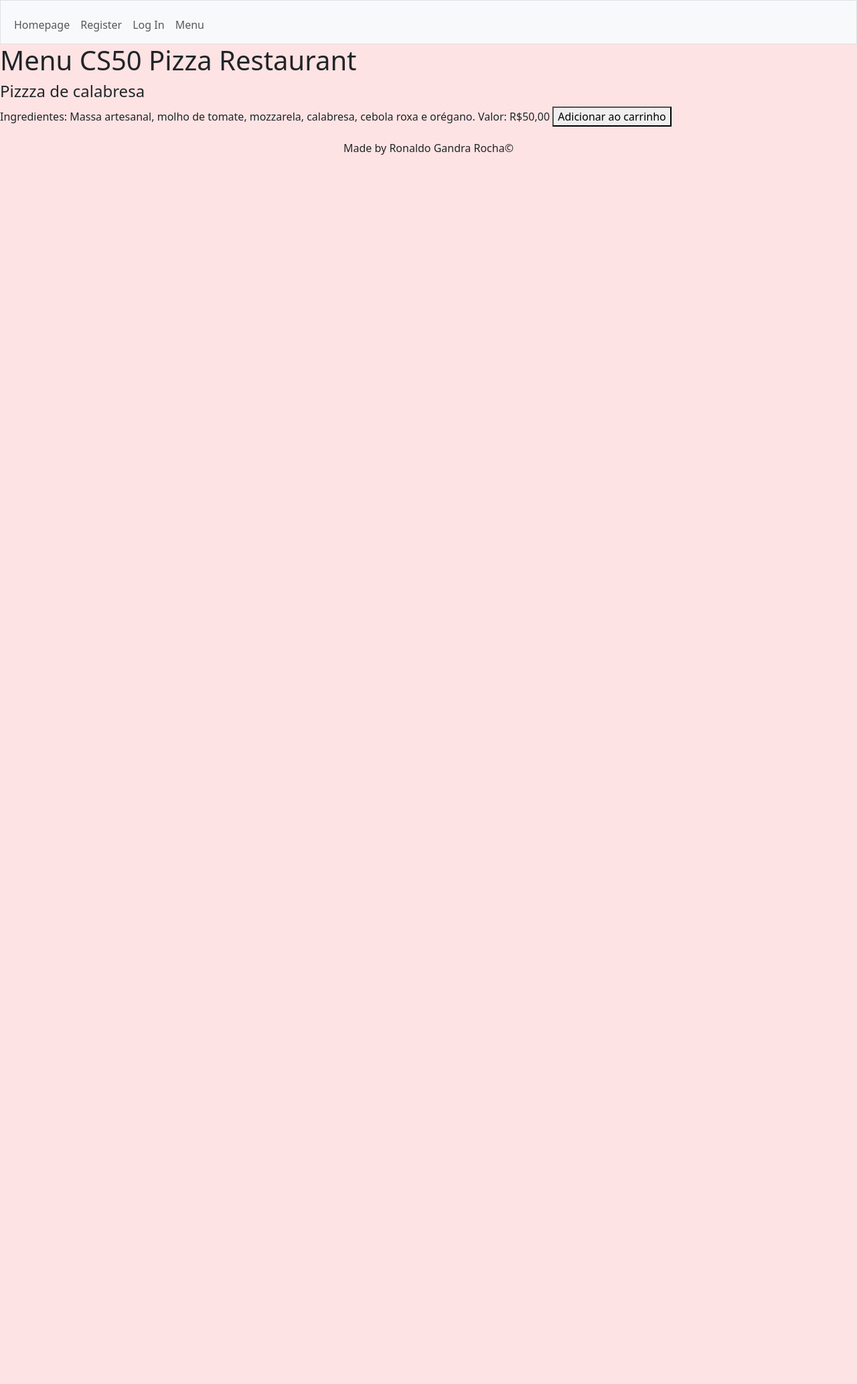
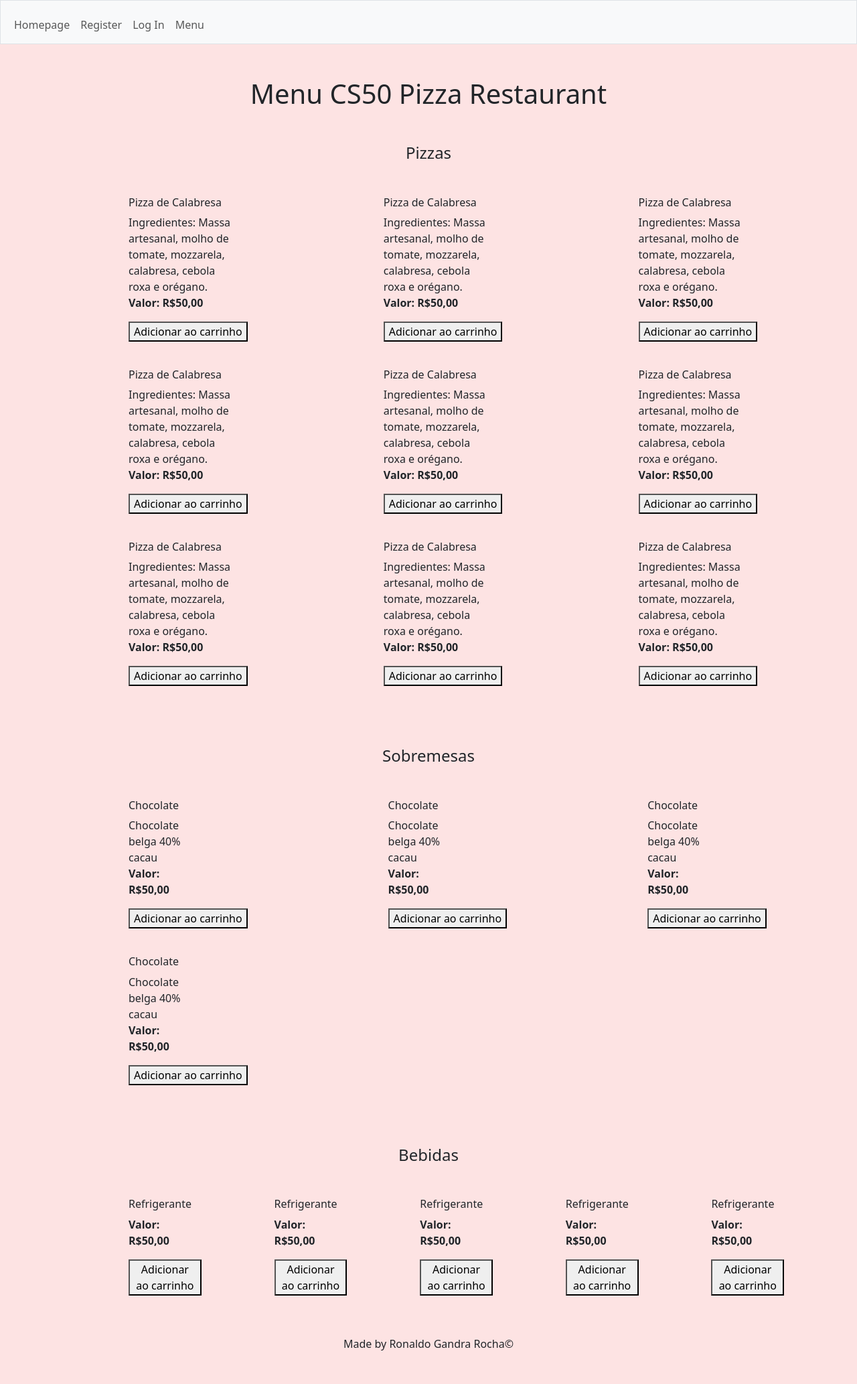
Before and after one commit to RonaldoGR/Projeto-FInal-CS50, a Flask app: page /menu in a window 1280 px wide. Shown: the whole page at 67% size. Before the commit the page ends 231 px from the top, so only its background shows below. Run offline with Flask 3, Linux system fonts and the light colour scheme.

Commit message:
criando a página do menu

```diff
--- a/static/css/styles.css
+++ b/static/css/styles.css
@@ -8,6 +8,36 @@
 body {
   position: relative;
   background-color:#fde3e3;
+}
+
+#menu_container {
+  display: flex;
+  justify-content: center;
+  align-items: center;
+
+}
+
+#title_menu {
+  text-align: center;
+  margin-top: 50px;
+}
+
+.menu_products {
+  margin-top: 50px;
+  margin-left: 15%;
+  display: flex;
+  flex-wrap: wrap;
+  justify-content: space-between;
+
+
+}
+
+#pizzas, #sobremesas, #bebidas {
+  display: flex;
+  justify-content: center;
+  align-items: center;
+  margin-top: 50px;
+  text-align: center;
 }
 
 #main_index {
@@ -76,6 +106,22 @@ footer {
 
 }
 
+
+.pizzas {
+  max-width: 30%;
+  margin-bottom: 40px;
+}
+.bebidas {
+  max-width: 10%;
+  margin-bottom: 40px;
+  margin-right: 10%;
+}
+.sobremesas {
+  max-width: 30%;
+  margin-bottom: 40px;
+  margin-right: 10%;
+}
+
 @media (max-width: 1010px) {
   #imagepizza1 {
     display: flex;
--- a/templates/menu.html
+++ b/templates/menu.html
@@ -5,15 +5,131 @@
 {% endblock %}
 
 {% block main %}
-<h1>Menu CS50 Pizza Restaurant</h1>
-<div>
-  <h4>Pizzza de calabresa</h4>
-  <div>
-    Ingredientes: Massa artesanal, molho de tomate, mozzarela, calabresa, cebola roxa e orégano.
-    Valor: R$50,00
-    <button>Adicionar ao carrinho</button>
+<h1 id="title_menu">Menu CS50 Pizza Restaurant</h1>
+<h4 id="pizzas">Pizzas</h4>
+<div id="menu_conatainer">
+  <div class="menu_products">
+    <div class="pizzas">
+      <h6>Pizza de Calabresa</h6>
+      <p>Ingredientes: Massa artesanal, molho de tomate, mozzarela, calabresa, cebola roxa e orégano.<br>
+        <strong>Valor: R$50,00</strong></p>
+        <button>Adicionar ao carrinho</button>
+    </div>
+
+    <div class="pizzas">
+      <h6>Pizza de Calabresa</h6>
+      <p>Ingredientes: Massa artesanal, molho de tomate, mozzarela, calabresa, cebola roxa e orégano.<br>
+        <strong>Valor: R$50,00</strong></p>
+        <button>Adicionar ao carrinho</button>
+    </div>
+
+    <div class="pizzas">
+      <h6>Pizza de Calabresa</h6>
+      <p>Ingredientes: Massa artesanal, molho de tomate, mozzarela, calabresa, cebola roxa e orégano.<br>
+        <strong>Valor: R$50,00</strong></p>
+        <button>Adicionar ao carrinho</button>
+    </div>
+    <div class="pizzas">
+      <h6>Pizza de Calabresa</h6>
+      <p>Ingredientes: Massa artesanal, molho de tomate, mozzarela, calabresa, cebola roxa e orégano.<br>
+        <strong>Valor: R$50,00</strong></p>
+        <button>Adicionar ao carrinho</button>
+    </div>
+
+    <div class="pizzas">
+      <h6>Pizza de Calabresa</h6>
+      <p>Ingredientes: Massa artesanal, molho de tomate, mozzarela, calabresa, cebola roxa e orégano.<br>
+        <strong>Valor: R$50,00</strong></p>
+        <button>Adicionar ao carrinho</button>
+    </div>
+
+    <div class="pizzas">
+      <h6>Pizza de Calabresa</h6>
+      <p>Ingredientes: Massa artesanal, molho de tomate, mozzarela, calabresa, cebola roxa e orégano.<br>
+        <strong>Valor: R$50,00</strong></p>
+        <button>Adicionar ao carrinho</button>
+    </div>
+    <div class="pizzas">
+      <h6>Pizza de Calabresa</h6>
+      <p>Ingredientes: Massa artesanal, molho de tomate, mozzarela, calabresa, cebola roxa e orégano.<br>
+        <strong>Valor: R$50,00</strong></p>
+        <button>Adicionar ao carrinho</button>
+    </div>
+
+    <div class="pizzas">
+      <h6>Pizza de Calabresa</h6>
+      <p>Ingredientes: Massa artesanal, molho de tomate, mozzarela, calabresa, cebola roxa e orégano.<br>
+        <strong>Valor: R$50,00</strong></p>
+        <button>Adicionar ao carrinho</button>
+    </div>
+
+    <div class="pizzas">
+      <h6>Pizza de Calabresa</h6>
+      <p>Ingredientes: Massa artesanal, molho de tomate, mozzarela, calabresa, cebola roxa e orégano.<br>
+        <strong>Valor: R$50,00</strong></p>
+        <button>Adicionar ao carrinho</button>
+    </div>
+
   </div>
+  <h4 id="sobremesas">Sobremesas</h4>
+  <div id="menu_conatainer">
+    <div class="menu_products">
+      <div class="sobremesas">
+        <h6>Chocolate</h6>
+        <p>Chocolate belga 40% cacau<br>
+          <strong>Valor: R$50,00</strong></p>
+          <button>Adicionar ao carrinho</button>
+      </div>
+      <div class="sobremesas">
+        <h6>Chocolate</h6>
+        <p>Chocolate belga 40% cacau<br>
+          <strong>Valor: R$50,00</strong></p>
+          <button>Adicionar ao carrinho</button>
+      </div>
+      <div class="sobremesas">
+        <h6>Chocolate</h6>
+        <p>Chocolate belga 40% cacau<br>
+          <strong>Valor: R$50,00</strong></p>
+          <button>Adicionar ao carrinho</button>
+      </div>
+      <div class="sobremesas">
+        <h6>Chocolate</h6>
+        <p>Chocolate belga 40% cacau<br>
+          <strong>Valor: R$50,00</strong></p>
+          <button>Adicionar ao carrinho</button>
+      </div>
 </div>
+  </div>
+  <h4 id="bebidas">Bebidas</h4>
+  <div id="menu_conatainer">
+    <div class="menu_products">
+      <div class="bebidas">
+        <h6>Refrigerante</h6>
+        <p><strong>Valor: R$50,00</strong></p>
+          <button>Adicionar ao carrinho</button>
+      </div>
+      <div class="bebidas">
+        <h6>Refrigerante</h6>
+        <p><strong>Valor: R$50,00</strong></p>
+          <button>Adicionar ao carrinho</button>
+      </div>
+      <div class="bebidas">
+        <h6>Refrigerante</h6>
+        <p><strong>Valor: R$50,00</strong></p>
+          <button>Adicionar ao carrinho</button>
+      </div>
+      <div class="bebidas">
+        <h6>Refrigerante</h6>
+        <p><strong>Valor: R$50,00</strong></p>
+          <button>Adicionar ao carrinho</button>
+      </div>
+      <div class="bebidas">
+        <h6>Refrigerante</h6>
+        <p><strong>Valor: R$50,00</strong></p>
+          <button>Adicionar ao carrinho</button>
+      </div>
+    </div>
+
 
 
 {% endblock %}
```
